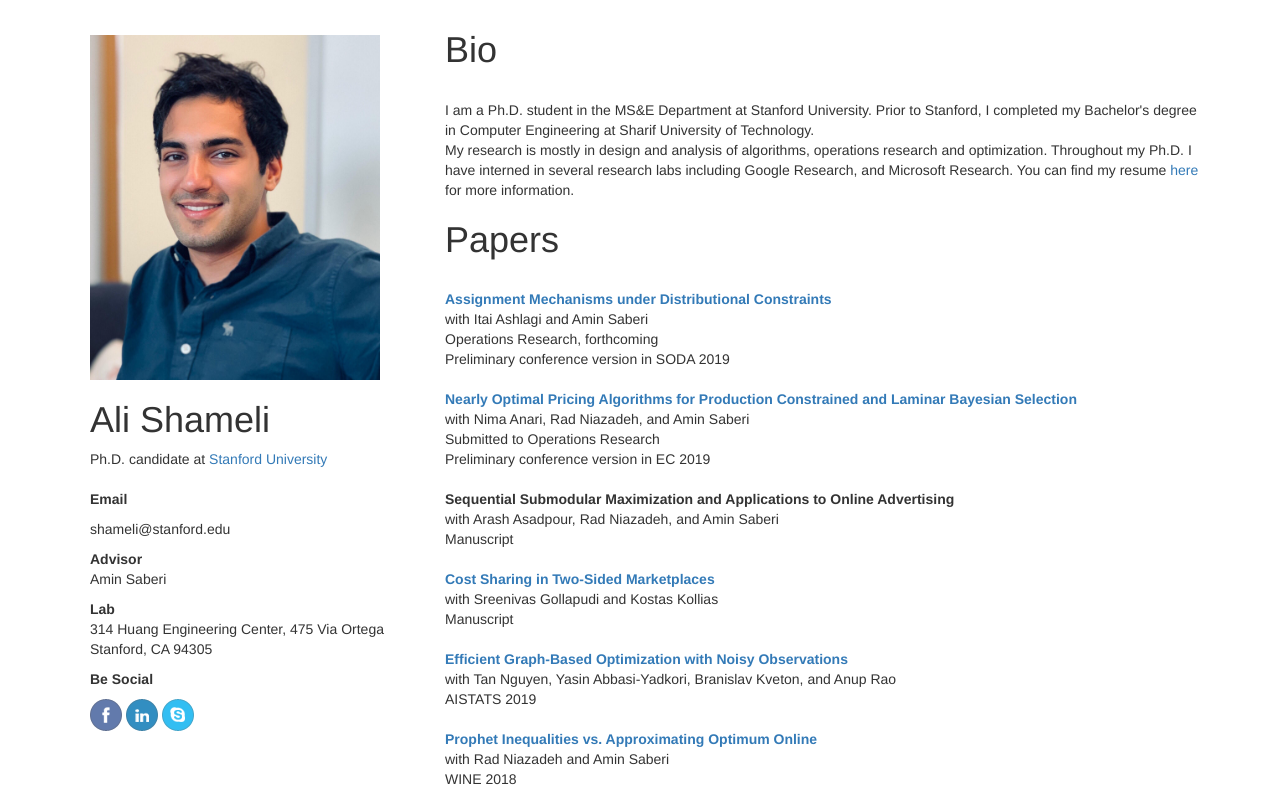
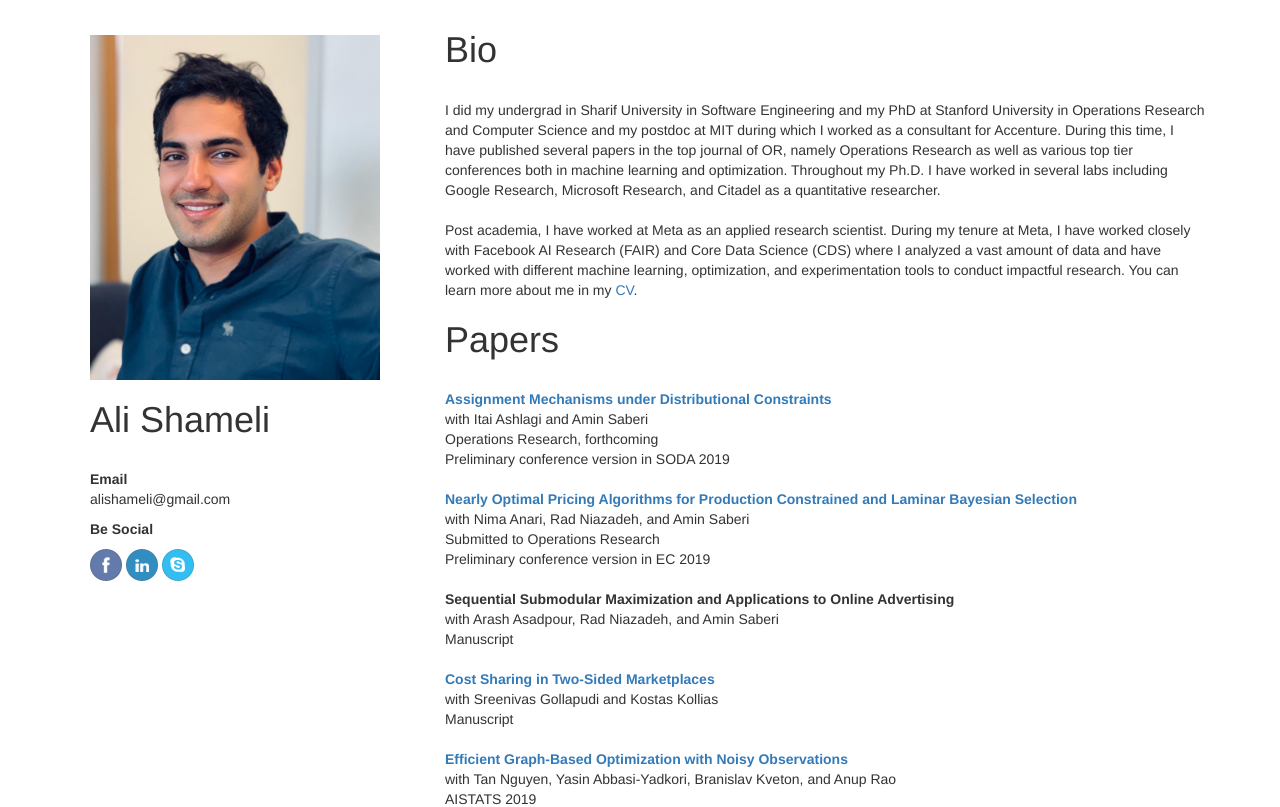
Before and after one commit to alishameli/alishameli.github.io, a plain HTML site: page index.html in a window 1280 px wide. Shown: the top 807 px of the page. Drawn offline with Linux system fonts and the light colour scheme.

Commit message:
updated bio

```diff
--- a/index.html
+++ b/index.html
@@ -30,13 +30,16 @@
       <div id="sidebar">
         <img src="./AliSh_data/me.png" alt="AliSh" class="img-responsive" style="padding-right: 40px; padding-top: 25px">
         <h1>Ali Shameli</h1>
-        <p>Ph.D. candidate at <a href="http://www.stanford.edu/">Stanford University</a><br>
+        <!-- <p>Ph.D. candidate at <a href="http://www.stanford.edu/">Stanford University</a><br> -->
 
 <!--             <div class="row">
 
             <div class="col-sm-11">
-               <p>I am a PhD student in the MS&E Department, Stanford University.
-				I earned my B.Sc. in Software Engineering at Sharif University of Technology. You can learn more about me in my <a href="http://stanford.edu/~shameli/CV.pdf">CV</a>.
+               <p>
+
+I did my undergrad in Sharif University in Software Engineering and my PhD at Stanford University in Operations Research and Computer Science and my postdoc at MIT during which I worked as a consultant for Accenture. During this time, I have published several papers in the top journal of OR, namely Operations Research as well as various top tier conferences both in machine learning and optimization.
+
+Post academia, I have worked at Meta as a research scientist. During my tenure at Meta, I have worked closely with Facebook AI Research (FAIR) and Core Data Science (CDS) where I analyzed a vast amount of data and have worked with different machine learning, optimization, and experimentation tools. You can learn more about me in my <a href="http://stanford.edu/~shameli/CV.pdf">CV</a>.
 
 			   </p>
             </div>
@@ -45,7 +48,7 @@
 			<b>Email</b>
             <div class="row">
 			<div class="col-sm-11">
-			<p>shameli@stanford.edu</p>
+			<p>alishameli@gmail.com</p>
 
             <!-- <div class="col-sm-4">
               <img src="./AliSh_data/email.jpg" alt="AliShEmail" width="185" style="padding-right: 40px; padding-bottom: 9px"> -->
@@ -53,14 +56,14 @@
 			</div>
 
 
-            <b>Advisor</b>
+<!--             <b>Advisor</b>
 
             <div class="row">
 
             <div class="col-sm-11">
               <p>Amin Saberi</p>
             </div>
-			</div>
+			</div> -->
 			<!-- <b>Research Interests</b>
 
             <div class="row">
@@ -70,7 +73,7 @@
             </div>
             </div> -->
 
-			<b>Lab</b>
+<!-- 			<b>Lab</b>
 
             <div class="row">
 
@@ -79,7 +82,7 @@
 				475 Via Ortega
 				Stanford, CA 94305</p>
             </div>
-            </div>
+            </div> -->
 
 			<b>Be Social</b>
 
@@ -114,12 +117,13 @@
  <h1>Bio</h1>
  <br>
  <p>
- 	I am a Ph.D. student in the MS&E Department at Stanford University.
-				Prior to Stanford, I completed my Bachelor's degree in Computer Engineering at Sharif University of Technology.
+I did my undergrad in Sharif University in Software Engineering and my PhD at Stanford University in Operations Research and Computer Science and my postdoc at MIT during which I worked as a consultant for Accenture. During this time, I have published several papers in the top journal of OR, namely Operations Research as well as various top tier conferences both in machine learning and optimization. Throughout my Ph.D. I have worked in several labs including Google Research, Microsoft Research, and Citadel as a quantitative researcher.
+
+<br> <br>
+
+Post academia, I have worked at Meta as an applied research scientist. During my tenure at Meta, I have worked closely with Facebook AI Research (FAIR) and Core Data Science (CDS) where I analyzed a vast amount of data and have worked with different machine learning, optimization, and experimentation tools to conduct impactful research. You can learn more about me in my <a href="http://stanford.edu/~shameli/CV.pdf">CV</a>.
 <br>
 
-
-My research is mostly in design and analysis of algorithms, operations research and optimization. Throughout my Ph.D. I have interned in several research labs including Google Research, and Microsoft Research. You can find my resume <a href="./resume.pdf">here</a> for more information.
 </p>
 <h1>Papers</h1>
 		<br>
```
